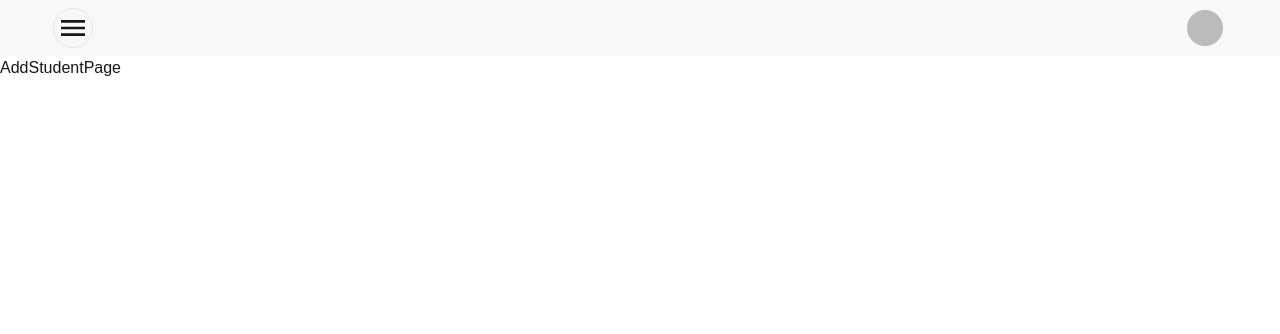
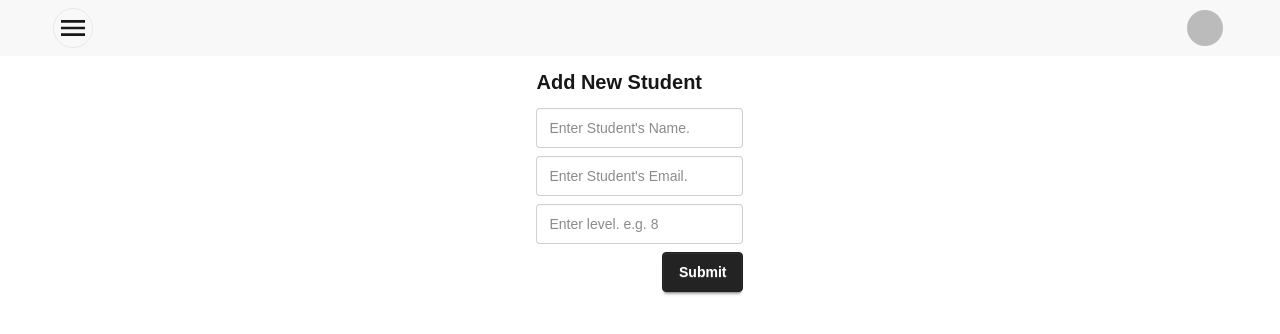
Before and after one commit to misbahulhoq/tuitionbatch, a Next.js app: page /students/create in a window 1280 px wide. Shown: the top 334 px of the page. Built offline with nearby package versions, Linux system fonts and the light colour scheme; no server answers; sample sign-in values are in the browser's storage.

Commit message:
created add student page and added redirection logic for students page

```diff
--- a/package.json
+++ b/package.json
@@ -15,6 +15,7 @@
     "next-auth": "5.0.0-beta.25",
     "react": "^19.0.0",
     "react-dom": "^19.0.0",
+    "react-hook-form": "^7.54.2",
     "react-icons": "^5.5.0",
     "react-redux": "^9.2.0"
   },
--- a/src/app/students/create/page.tsx
+++ b/src/app/students/create/page.tsx
@@ -1,7 +1,78 @@
+"use client";
+import { useSession } from "next-auth/react";
 import React from "react";
+import { useForm } from "react-hook-form";
+
+interface FormData {
+  name: string;
+  email: string;
+  level: number;
+}
 
 const AddStudentPage = () => {
-  return <div>AddStudentPage</div>;
+  const { data: session } = useSession();
+  const {
+    handleSubmit,
+    register,
+    formState: { errors },
+  } = useForm<FormData>();
+  const onSubmit = (data: FormData) => {
+    const studentdata = { ...data, teacher: session?.user?.email };
+    console.log(studentdata);
+  };
+  return (
+    <section className="container-center flex justify-center">
+      <div className="py-3">
+        <h2 className="mb-3 text-xl font-bold">Add New Student</h2>
+        <form onSubmit={handleSubmit(onSubmit)}>
+          <div className="form-control mb-2">
+            <input
+              type="text"
+              placeholder="Enter Student's Name."
+              className="input input-bordered w-full max-w-xs"
+              {...register("name", {
+                required: true,
+              })}
+            />
+            {errors.name && (
+              <p className="text-error text-sm">Name is required.</p>
+            )}
+          </div>
+
+          <div className="form-conrol">
+            <input
+              type="email"
+              placeholder="Enter Student's Email."
+              className="input input-bordered w-full max-w-xs"
+              {...register("email", {
+                required: { message: "Email is required.", value: true },
+              })}
+            />
+            {errors.email && (
+              <p className="text-error text-sm">{errors.email.message}</p>
+            )}
+          </div>
+
+          <div className="form-conrol mt-2">
+            <input
+              type="number"
+              placeholder="Enter level. e.g. 8"
+              className="input input-bordered w-full max-w-xs"
+              {...register("level", {
+                required: { message: "Level is required.", value: true },
+              })}
+            />
+            {errors.level && (
+              <p className="text-error text-sm">{errors.level.message}</p>
+            )}
+          </div>
+          <div className="flex w-full max-w-xs justify-end">
+            <button className="btn btn-primary mt-2">Submit</button>
+          </div>
+        </form>
+      </div>
+    </section>
+  );
 };
 
 export default AddStudentPage;
--- /dev/null
+++ b/src/app/students/layout.tsx
@@ -0,0 +1,15 @@
+"use client";
+import { useSession } from "next-auth/react";
+import { redirect } from "next/navigation";
+import React, { ReactNode } from "react";
+
+const StudentsPageWrapper = ({ children }: { children: ReactNode }) => {
+  const { data: session, status } = useSession();
+
+  if (session === undefined && status === "loading") return null;
+  if (session === null && status === "unauthenticated")
+    return redirect("/login");
+  return <div>{children}</div>;
+};
+
+export default StudentsPageWrapper;
```
Also changed, not shown: 1 other file (tests, documents, lock files or other folders).
